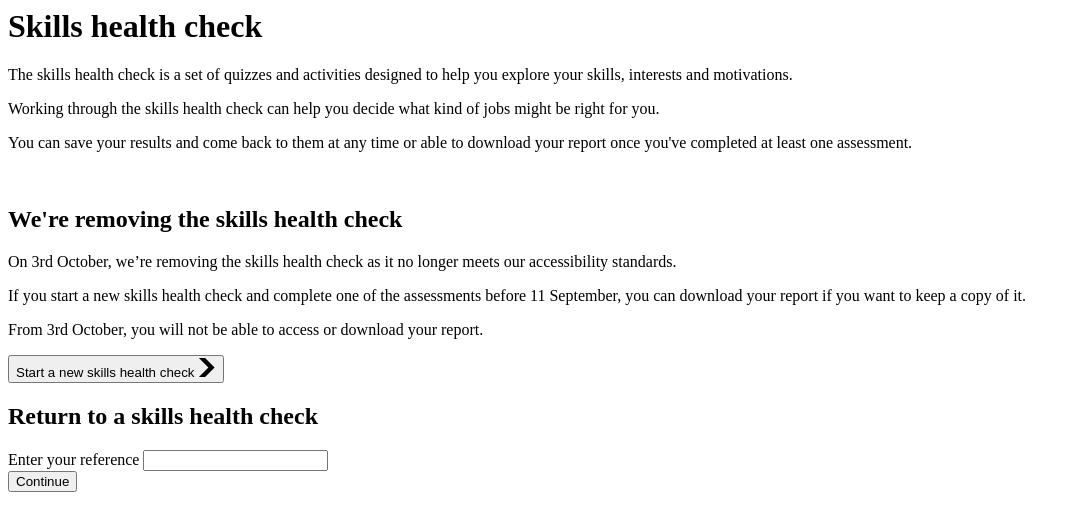
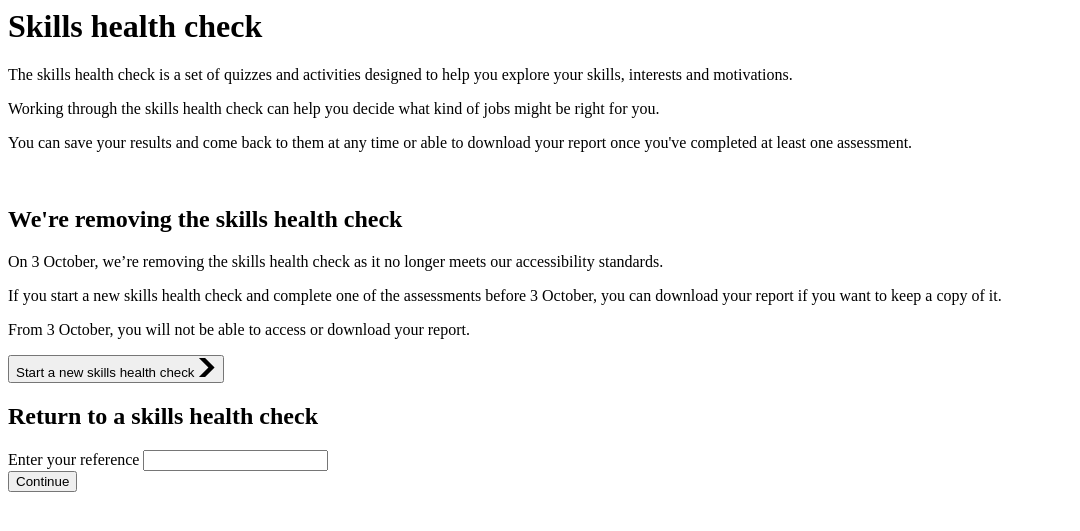
Before and after one commit to SkillsFundingAgency/dfc-app-skillshealthcheck, an ASP.NET Core app: template DFC.App.SkillsHealthCheck/Views/Home/Body.cshtml in a window 1280 px wide. Shown: the top 531 px of the page, without its empty margins (0-1080 px from the left). Run offline with ASP.NET Core 8, Linux system fonts and the light colour scheme; the template is opened without the code that fills it, so the values that code supplies are empty; the project's own start-up code is not run, and a stand-in starts its controllers and pages; some libraries are stand-ins or nearby versions.

Commit message:
removing rd from the dates and updating remaining sept dates

```diff
--- a/DFC.App.SkillsHealthCheck/Views/Home/Body.cshtml
+++ b/DFC.App.SkillsHealthCheck/Views/Home/Body.cshtml
@@ -7,9 +7,9 @@
         <p>You can save your results and come back to them at any time or able to download your report once you've completed at least one assessment.</p>
         <br/>
         <h2>We're removing the skills health check</h2>
-        <p> On 3rd October, we’re removing the skills health check as it no longer meets our accessibility standards.</p>
-        <p>If you start a new skills health check and complete one of the assessments before 11 September, you can download your report if you want to keep a copy of it. </p>
-        <p>From 3rd October, you will not be able to access or download your report.</p>
+        <p> On 3 October, we’re removing the skills health check as it no longer meets our accessibility standards.</p>
+        <p>If you start a new skills health check and complete one of the assessments before 3 October, you can download your report if you want to keep a copy of it. </p>
+        <p>From 3 October, you will not be able to access or download your report.</p>
 
 
         <form method="post" action="/skills-health-check/start-skills-health-check">
--- a/DFC.App.SkillsHealthCheck/Views/YourAssessments/Body.cshtml
+++ b/DFC.App.SkillsHealthCheck/Views/YourAssessments/Body.cshtml
@@ -9,11 +9,11 @@
         <p class="govuk-body">The skills health check is a set of activities to help you find out about yourself and what you're good at. You must do at least one assessment to get your report. Your report will become more detailed every time you finish another assessment.</p>
         <br/>
         <h3>We're removing the skills health check</h3>
-        <p>On 3rd October, we’re removing the skills health check as it no longer meets our accessibility standards.</p>
-        <p>If you’ve previously completed one of the assessments within the skills health check, you can download your report before 3rd October.</p>
+        <p>On 3 October, we’re removing the skills health check as it no longer meets our accessibility standards.</p>
+        <p>If you’ve previously completed one of the assessments within the skills health check, you can download your report before 3 October.</p>
         <p>To download your report, click ‘get your report’ on this page.</p>
         <p>Select whether you want to download your report as a PDF or a Microsoft Word document. Finally, click ‘download your report’.</p>
-        <p>From 3rd October, you will not be able to access or download your report.</p>
+        <p>From 3 October, you will not be able to access or download your report.</p>
 
         <div class="banner-information-without-action ncs-notification-banner">
             <h2 class="govuk-!-margin-bottom-5">Save your progress:</h2>
```
